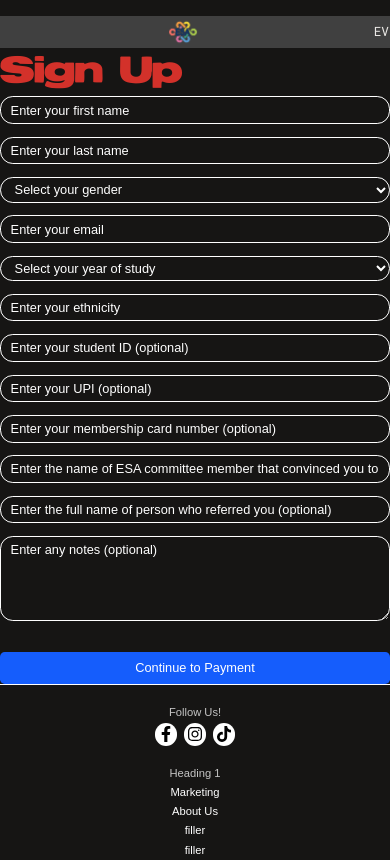
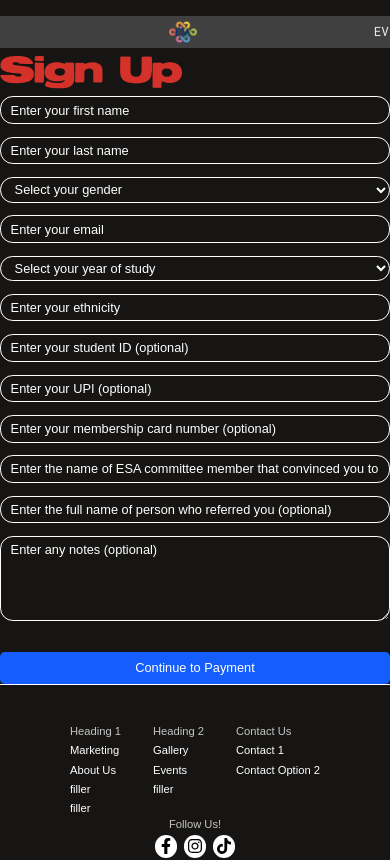
Before and after one commit to UoaWDCC/esa, a Next.js app: page /signup in a window 390 px wide. Shown: the top 860 px of the page. Built offline with nearby package versions, Linux system fonts and the light colour scheme; a web font is replaced by a local one.

Commit message:
mobile footer component (#82)
* changed footer layout when window is minimised

* fixed scaling issue

```diff
--- a/src/components/navigation/footer.tsx
+++ b/src/components/navigation/footer.tsx
@@ -54,7 +54,7 @@ function Footer() {
       {/* Layout with Column 1 separated */}
       <div className="flex flex-col md:flex-row justify-between">
         {/* Column 1: Social Media */}
-        <div className="flex flex-col md:ml-15 justify-center items-center">
+        <div className="flex flex-col justify-center items-center order-2 md:order-first md:ml-15">
           <p className="text-sm mb-1 opacity-75">Follow Us!</p>
           <div className="flex space-x-2">
             {socialLinks.map(({ href, icon: Icon, label }, index) => (
@@ -72,9 +72,9 @@ function Footer() {
         </div>
 
         {/* Grouped Columns 2–4 */}
-        <div className="flex flex-col md:flex-row gap-x-25 gap-y-2 mt-6 md:mt-0 w-full justify-center text-sm text-center md:text-left">
+        <div className="flex flex-wrap justify-center gap-x-10 md:gap-x-25 gap-y-6 mt-6 w-full text-sm text-center md:text-left">
             {footerColumns.map((col, colIndex) => (
-              <div key={colIndex} className="flex flex-col items-center md:items-start">
+              <div key={colIndex} className="flex flex-col items-start text-left">
                 <p className="text-sm mb-1 opacity-75">{col.heading}</p>
                 <ul className="space-y-1">
                   {col.links.map(({ label, href }, linkIndex) => (
```
